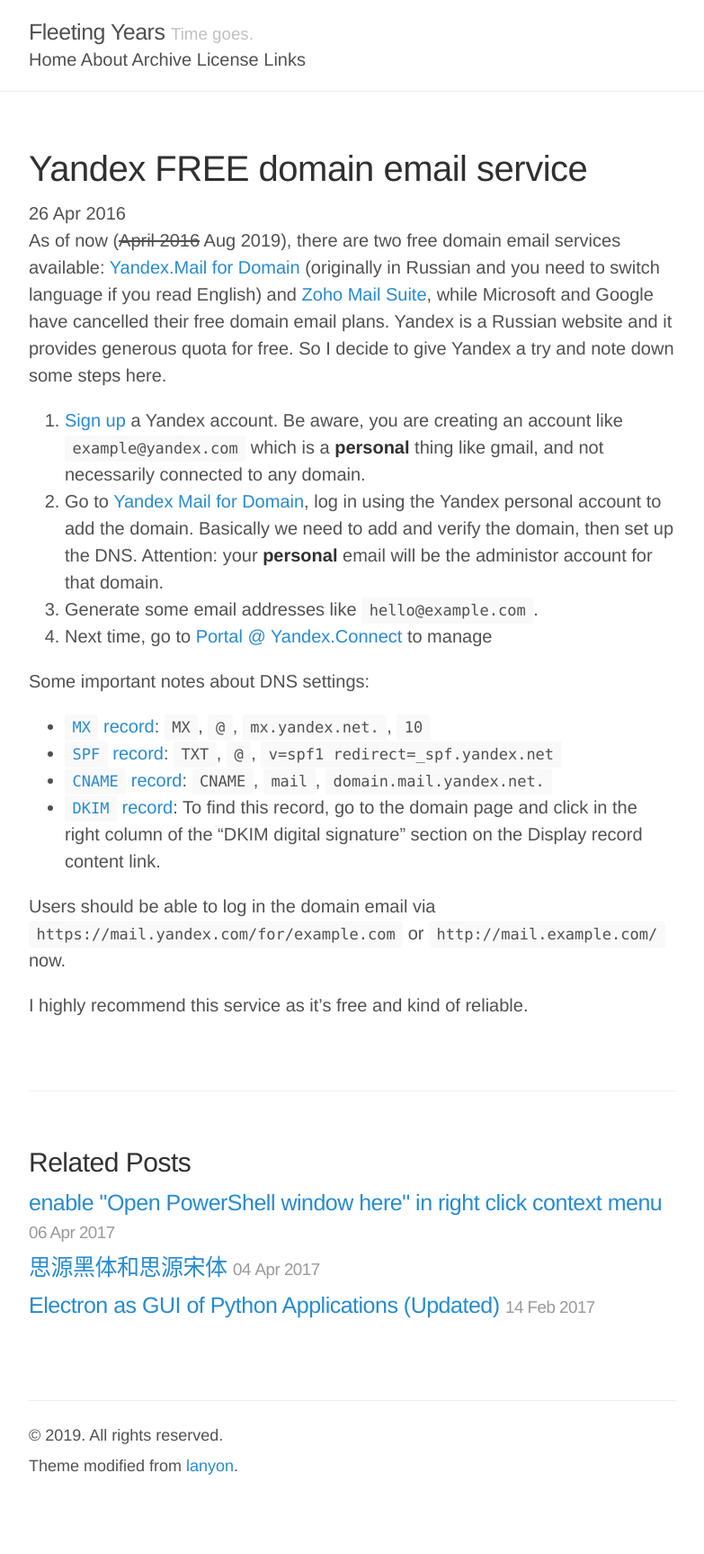
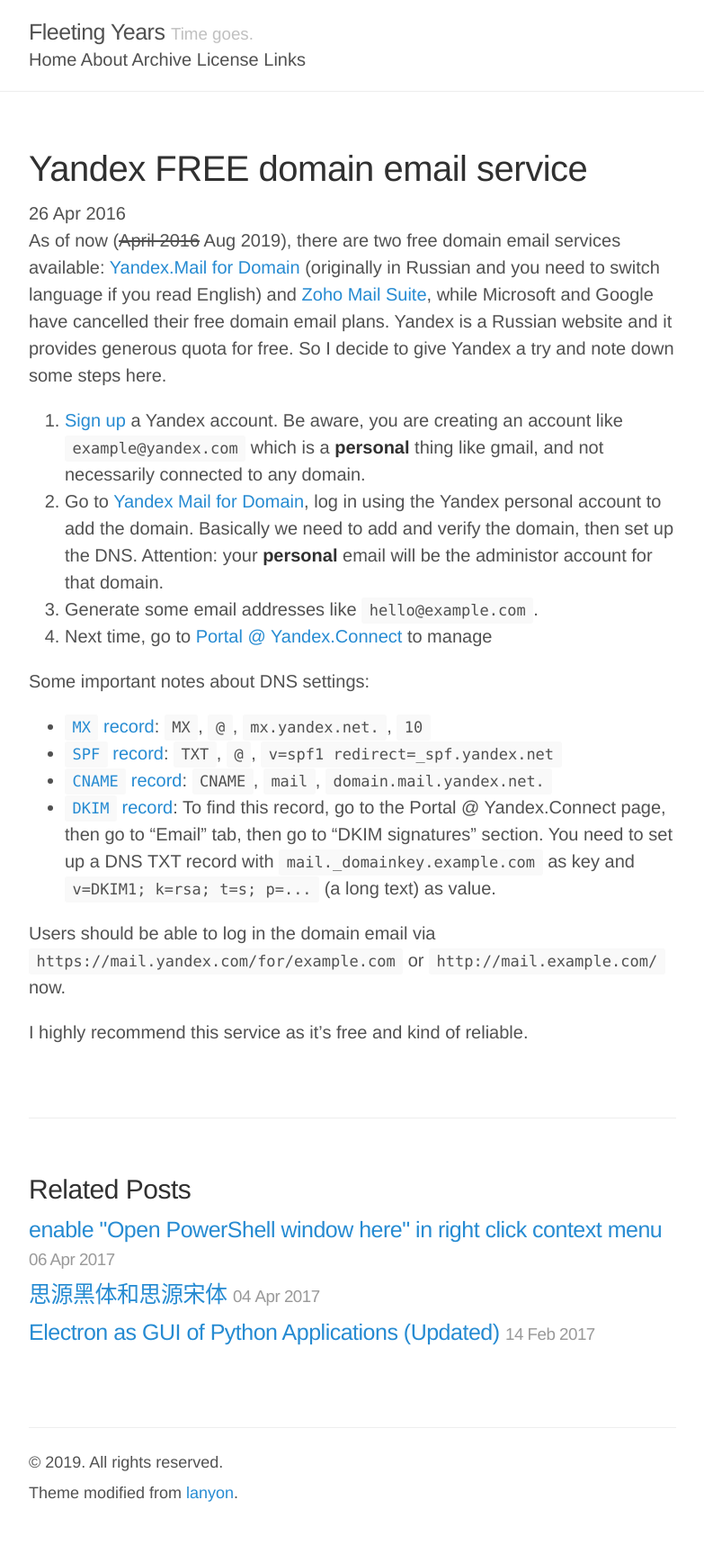
Before and after one commit to fyears/fyears.github.io, a Jekyll site: the page built from _posts/2016-04-26-yandex-free-domain-email-service.md, in a window 1280 px wide. Shown: the whole page at 90% size, without its empty margins (248-1031 px from the left). Built offline with Jekyll 4.4.1, drawn with Linux system fonts in a browser that asks for light colours; comment, search, counter and statistics services are not loaded; before the commit the page ends 1697 px from its top, so only the background shows below that.

Commit message:
update yandex mail dkim

```diff
--- a/_posts/2016-04-26-yandex-free-domain-email-service.md
+++ b/_posts/2016-04-26-yandex-free-domain-email-service.md
@@ -18,7 +18,7 @@
 - [`MX` record](https://yandex.com/support/domain/set-mail/mx.html): `MX`, `@`, `mx.yandex.net.`, `10`
 - [`SPF` record](https://yandex.com/support/domain/set-mail/records.html): `TXT`, `@`, `v=spf1 redirect=_spf.yandex.net`
 - [`CNAME` record](https://yandex.com/support/domain/set-mail/cname.html): `CNAME`, `mail`, `domain.mail.yandex.net.`
-- [`DKIM` record](https://yandex.com/support/domain/set-mail/dkim.html): To find this record, go to the domain page and click in the right column of the "DKIM digital signature" section on the Display record content link.
+- [`DKIM` record](https://yandex.com/support/domain/set-mail/dkim.html): To find this record, go to the Portal @ Yandex.Connect page, then go to "Email" tab, then go to "DKIM signatures" section. You need to set up a DNS TXT record with `mail._domainkey.example.com` as key and `v=DKIM1; k=rsa; t=s; p=...` (a long text) as value.
 
 Users should be able to log in the domain email via `https://mail.yandex.com/for/example.com` or `http://mail.example.com/` now.
 
```
